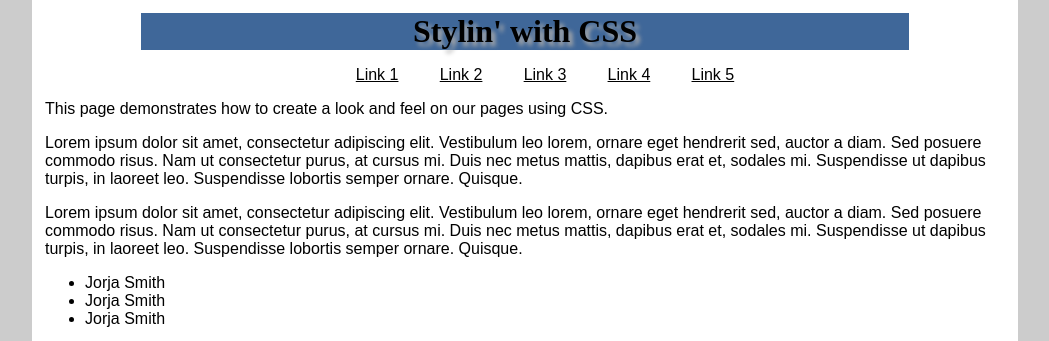
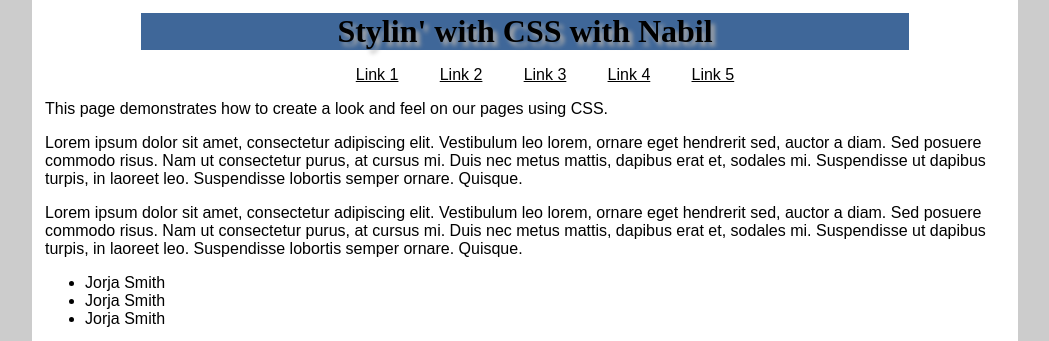
Before and after one commit to nabilhaji33/styling-with-css-spr24, a plain HTML site: page index.html in a window 1280 px wide. Shown: the top 341 px of the page, without its empty margins (115-1164 px from the left). Drawn offline with Linux system fonts and the light colour scheme; a web font is replaced by a local one.

Commit message:
Update index.html

```diff
--- a/index.html
+++ b/index.html
@@ -4,7 +4,7 @@
 
 <head>
   <meta name="viewport" content="width=device-width">
-  <title>Stylin' with CSS</title>
+  <title>Stylin' with CSS with Nabil</title>
   <style>
     @import url('https://fonts.googleapis.com/css2?family=Inknut+Antiqua&display=swap');
       html{
@@ -92,7 +92,7 @@ nav a:hover{
 </head>
 
 <body>
-  <h1 class="page-header">Stylin' with CSS</h1>
+  <h1 class="page-header">Stylin' with CSS with Nabil</h1>
   <nav>
     <ul>
       <li><a href="#">Link 1</a></li>
```
